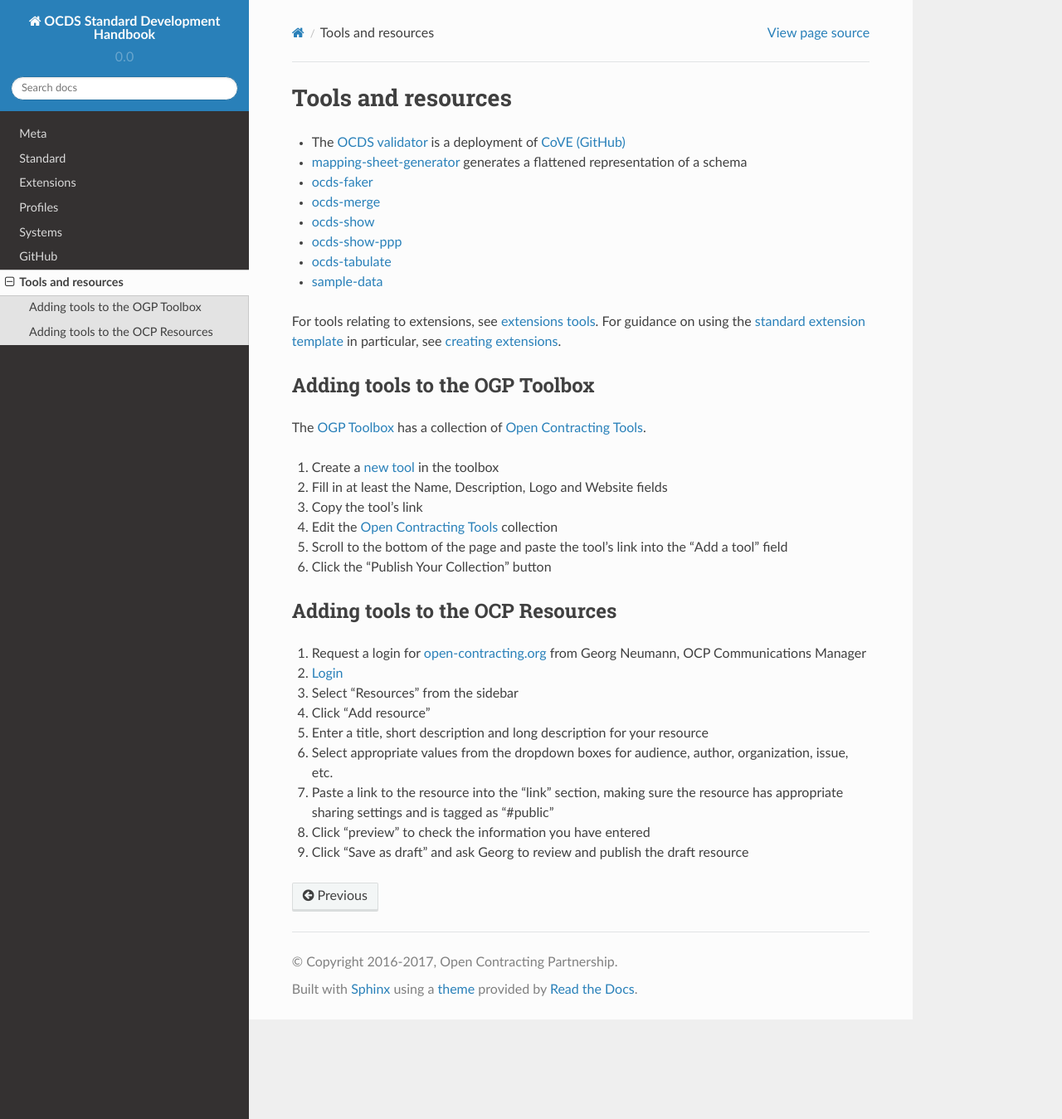
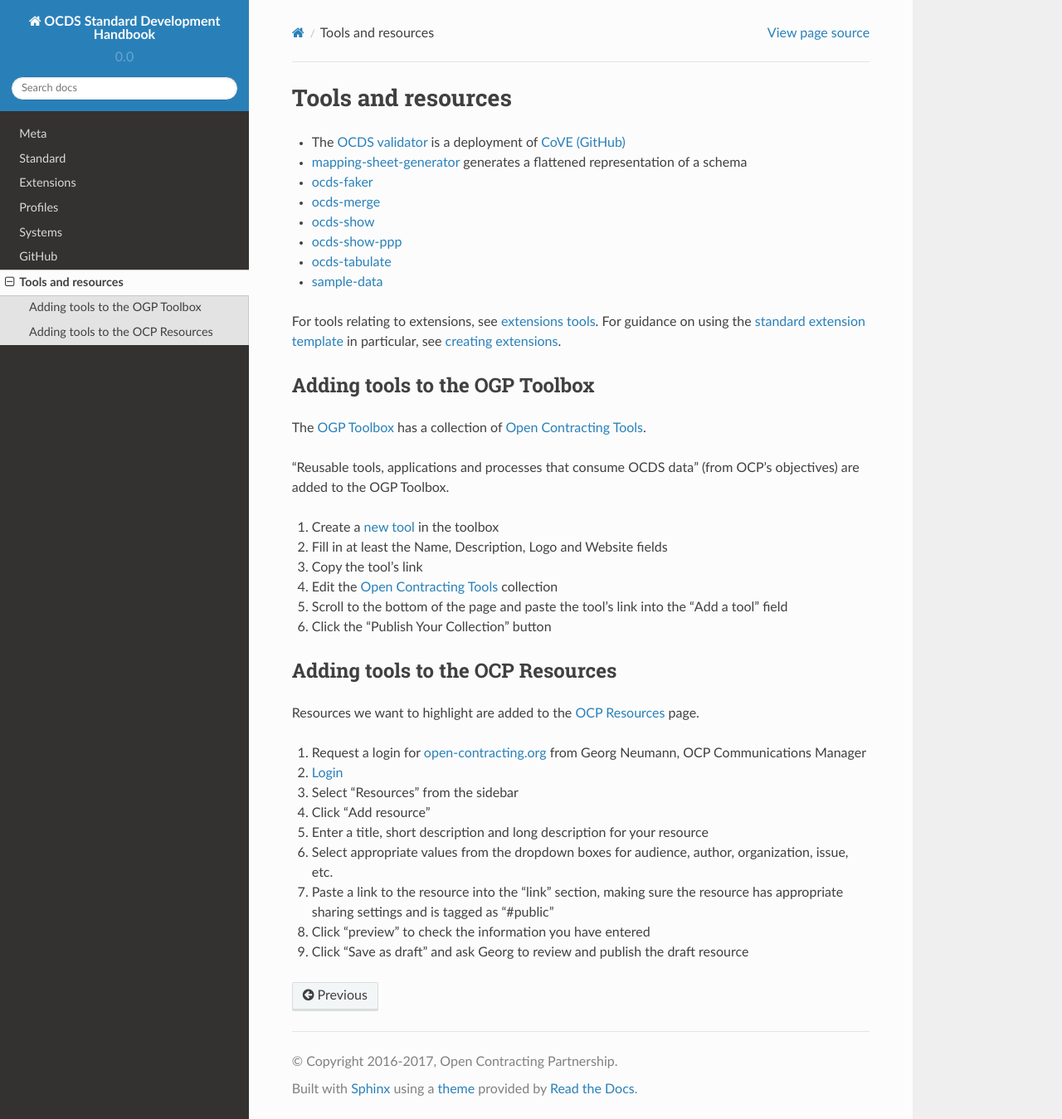
Before and after one commit to open-contracting/standard-development-handbook, a Sphinx documentation site: the page built from docs/tools/index.md, in a window 1280 px wide and 1349 px high. Shown: the whole window at 83% size. Built offline with Sphinx 7.4.7 and the Read the Docs theme 2.0.0, drawn with Linux system fonts in a browser that asks for light colours; pages that are not in the unit, such as notebooks, are missing from menus.

Commit message:
Add criteria for OGP Toolbox and OCP Resources, closes #39

```diff
--- a/docs/tools/index.md
+++ b/docs/tools/index.md
@@ -15,6 +15,8 @@
 
 The [OGP Toolbox](https://ogptoolbox.org/) has a collection of [Open Contracting Tools](https://ogptoolbox.org/en/collections/10).
 
+"Reusable tools, applications and processes that consume OCDS data" (from OCP's objectives) are added to the OGP Toolbox.
+
 1. Create a [new tool](https://ogptoolbox.org/en/tools/new) in the toolbox
 1. Fill in at least the Name, Description, Logo and Website fields
 1. Copy the tool's link
@@ -23,6 +25,8 @@
 1. Click the "Publish Your Collection" button
 
 ## Adding tools to the OCP Resources
+
+Resources we want to highlight are added to the [OCP Resources](https://www.open-contracting.org/data-standard/tools/) page.
 
 1. Request a login for [open-contracting.org](https://www.open-contracting.org/) from Georg Neumann, OCP Communications Manager
 1. [Login](https://www.open-contracting.org/wp-admin/)
```
